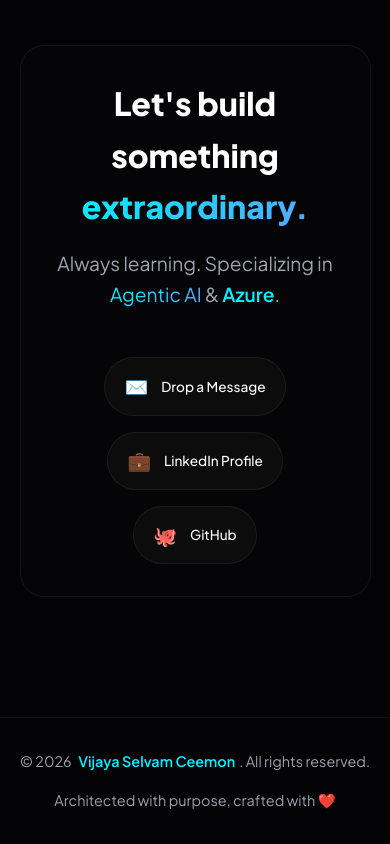
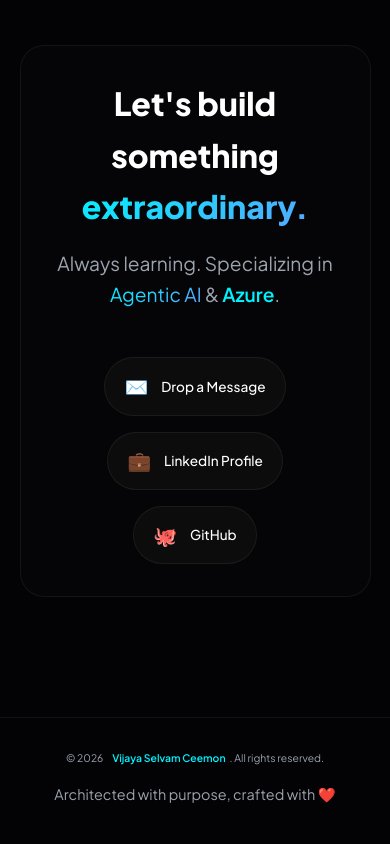
Before and after one commit to vijayaselvam/portfolio, a website built with Vite: page index.html in a window 390 px wide. Shown: the part 3959-4803 px from the top of the page. Built offline with nearby package versions, Linux system fonts and the light colour scheme; no server answers.

Commit message:
refactor: restructure footer copyright markup and add responsive styling

```diff
--- a/index.html
+++ b/index.html
@@ -197,12 +197,15 @@
 
   <footer>
     <div class="container footer-content">
-      <p>© 2026
-        <span class="name-flip-container" ontouchstart="">
-          <span class="name-en">Vijaya Selvam Ceemon</span>
-          <span class="name-ta">விஜய செல்வம் சீமோன்</span>
-        </span>. All rights reserved.
-      </p>
+      <div class="copyright-text">
+        <span>© 2026</span>
+        <span>
+          <span class="name-flip-container" ontouchstart="">
+            <span class="name-en">Vijaya Selvam Ceemon</span>
+            <span class="name-ta">விஜய செல்வம் சீமோன்</span>
+          </span>. All rights reserved.
+        </span>
+      </div>
       <div class="footer-note-wrapper">
         <div class="footer-note-flipper" id="quote-flipper">
           <p class="footer-note front">Architected with purpose, crafted with&nbsp;<span class="love-icon">❤️</span></p>
--- a/src/style.css
+++ b/src/style.css
@@ -681,8 +681,19 @@ footer {
 .footer-content {
   display: flex;
   justify-content: space-between;
+  align-items: center;
   color: var(--text-secondary);
   font-size: 0.9rem;
+}
+
+.copyright-text {
+  display: flex;
+  align-items: center;
+  justify-content: center;
+  gap: 0.3rem;
+  white-space: nowrap;
+  font-size: clamp(0.65rem, 2.5vw, 0.9rem);
+  margin: 0;
 }
 
 @media (max-width: 600px) {
```
